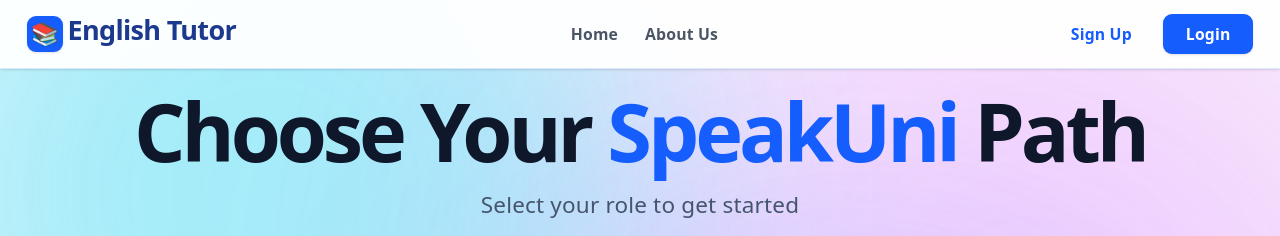
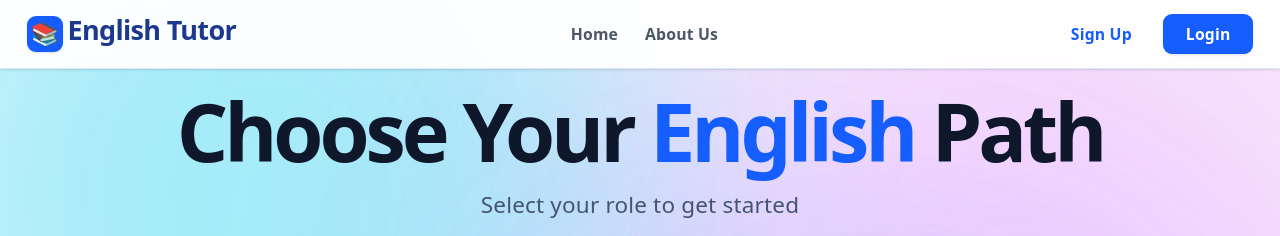
Before and after one commit to Janith303/English-Tutor, a React app in the folder frontend/: page /signup in a window 1280 px wide. Shown: the top 236 px of the page. Built offline with nearby package versions, Linux system fonts and the light colour scheme; the HTML template or start-up script is replaced by a standard one.

Commit message:
change name

```diff
--- a/frontend/src/components/home/singup.jsx
+++ b/frontend/src/components/home/singup.jsx
@@ -50,7 +50,7 @@
 
         <div className="text-center mb-16 space-y-4">
           <h1 className="text-5xl md:text-7xl font-black text-slate-900 tracking-tighter">
-            Choose Your <span className="text-blue-600">SpeakUni</span> Path
+            Choose Your <span className="text-blue-600">English</span> Path
           </h1>
           <p className="text-xl text-slate-600 font-medium">
             Select your role to get started
```
